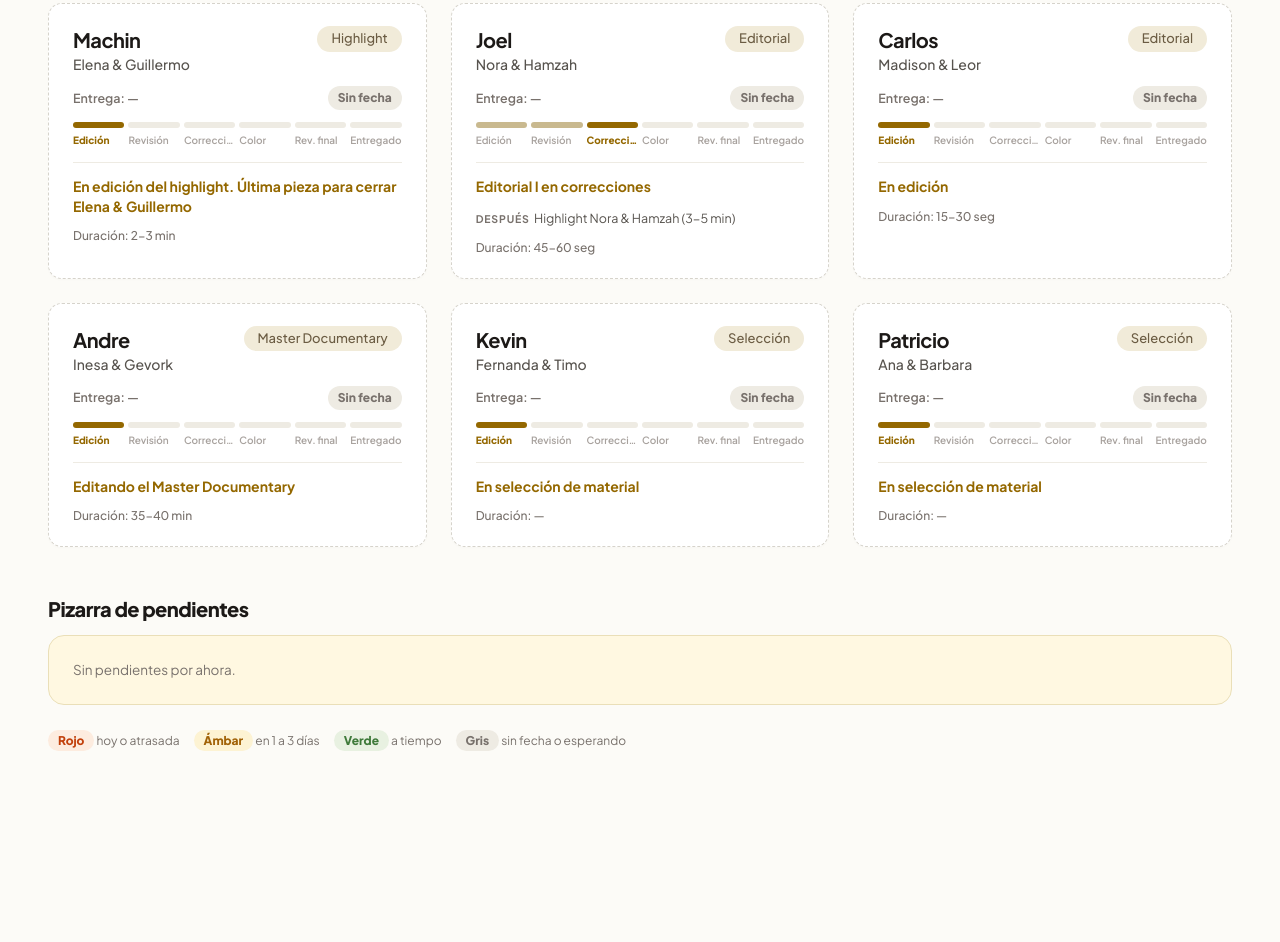
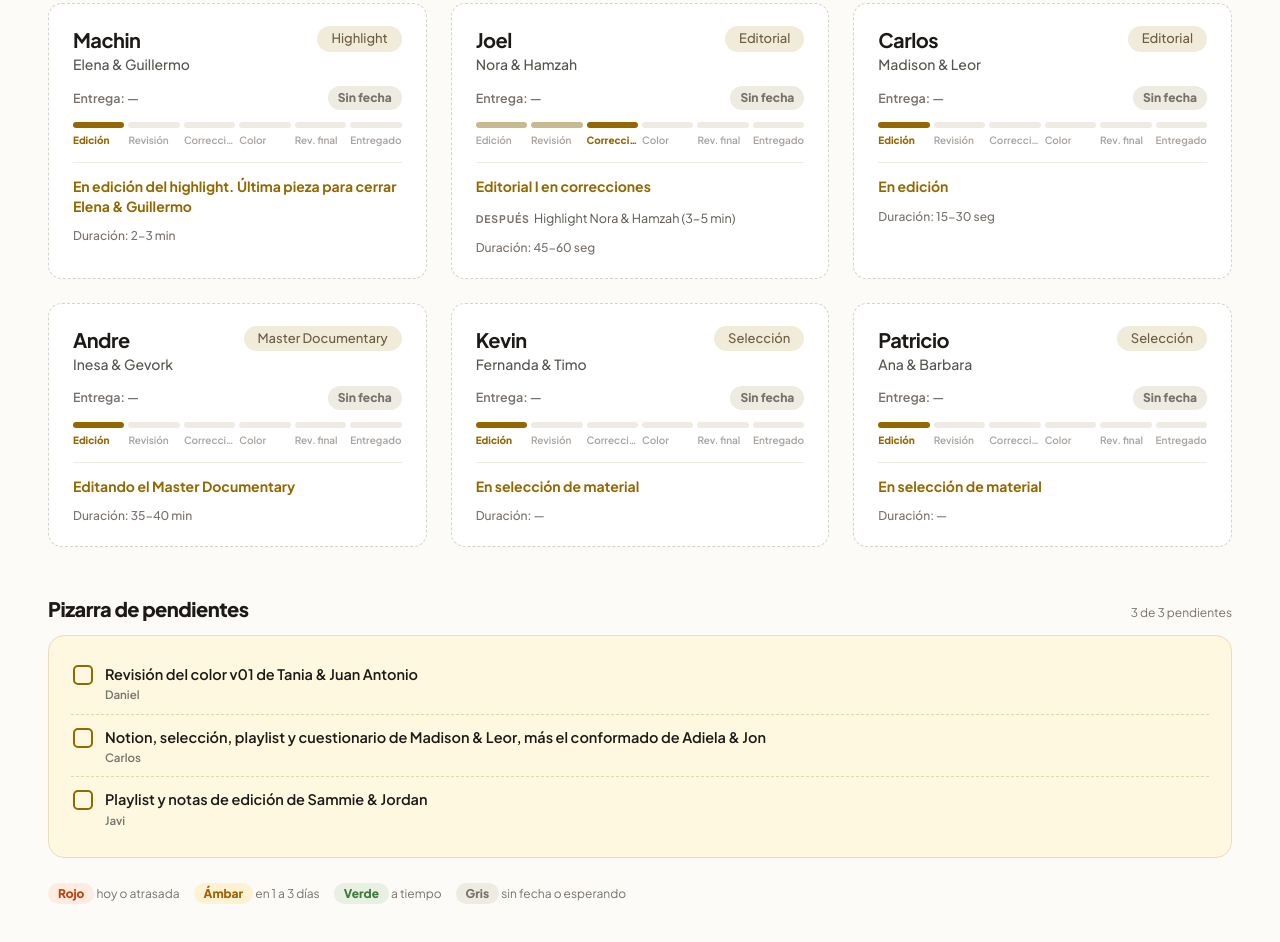
Before and after one commit to danieljsr/Comandas-A.mar, a plain HTML site: page index.html in a window 1280 px wide. Shown: the part 484-1426 px from the top of the page. Before the commit the page ends 1281 px from the top, so only its background shows below. Drawn offline with nearby package versions, Linux system fonts and the light colour scheme.

Commit message:
Pizarra: 3 pendientes
Co-Authored-By: Claude Opus 5.5 <noreply@anthropic.com>
Claude-Session: https://claude.ai/code/session_01PB5fkwxqZgjAi1sDX7gswS

```diff
--- a/index.html
+++ b/index.html
@@ -309,7 +309,7 @@
         let comandas = [];
 
         // VERSIÓN DE DATOS: al cambiarla, todos los navegadores cargan las comandas publicadas
-        const DATA_VERSION = "2026-11-26-3";
+        const DATA_VERSION = "2026-11-26-4";
         const UPDATED_AT = "2026-11-26T16:30:00-04:00";
         const STAGES = ["Edición", "Revisión", "Correcciones", "Color", "Rev. final", "Entregado"];
 
@@ -345,6 +345,9 @@
 
         // PIZARRA DE PENDIENTES: checklist que Daniel dicta. { texto, para (opcional), fecha (opcional), hecho: true para tacharlo }
         const PENDIENTES = [
+            { texto: "Revisión del color v01 de Tania & Juan Antonio", para: "Daniel" },
+            { texto: "Notion, selección, playlist y cuestionario de Madison & Leor, más el conformado de Adiela & Jon", para: "Carlos" },
+            { texto: "Playlist y notas de edición de Sammie & Jordan", para: "Javi" }
         ];
 
         function renderPizarra() {
```
